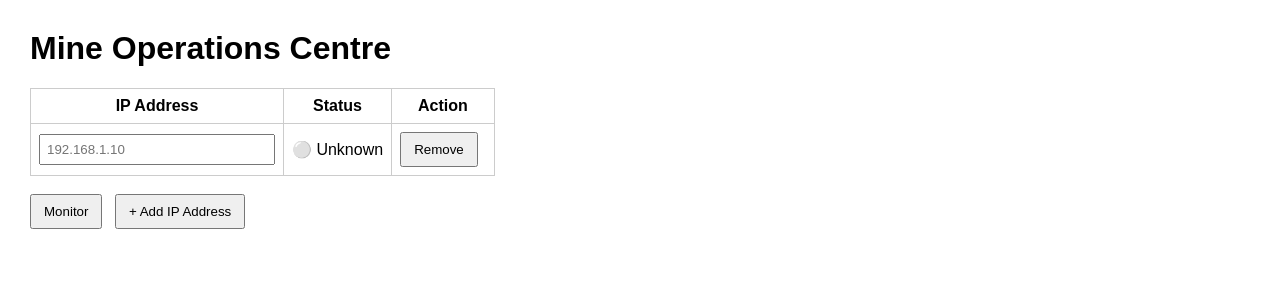
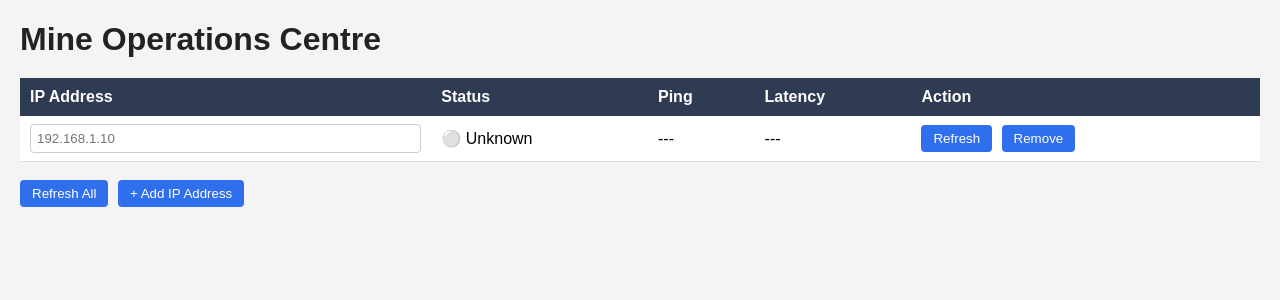
Before and after one commit to Ghostwhotypes/MineOperationsCentre, a Flask app: page / in a window 1280 px wide. Shown: the top 300 px of the page. Run offline with Flask 3, Linux system fonts and the light colour scheme.

Commit message:
Build 004 - Added ping and latency columns

```diff
--- a/server/app.py
+++ b/server/app.py
@@ -1,24 +1,54 @@
 from flask import Flask, render_template, request
 import subprocess
 import platform
+import re
 
 app = Flask(__name__)
 
 
 def ping(host):
     flag = "-n" if platform.system().lower() == "windows" else "-c"
+
     result = subprocess.run(
         ["ping", flag, "1", host],
         capture_output=True,
         text=True
     )
-    return result.returncode == 0
+
+    output = result.stdout
+
+    online = result.returncode == 0
+    ping_ms = None
+
+    match = re.search(r"time[=<]\s*(\d+)", output)
+
+    if match:
+        ping_ms = int(match.group(1))
+
+    if ping_ms is None:
+        latency = "---"
+    elif ping_ms <= 10:
+        latency = "Excellent"
+    elif ping_ms <= 30:
+        latency = "Good"
+    elif ping_ms <= 60:
+        latency = "Fair"
+    elif ping_ms <= 100:
+        latency = "Poor"
+    else:
+        latency = "Very Poor"
+
+    return {
+        "online": online,
+        "ping_ms": ping_ms,
+        "latency": latency
+    }
 
 
 @app.route("/", methods=["GET", "POST"])
 def index():
 
-    rows = [{"ip": "", "status": None}]
+    rows = [{"ip": "", "info": None}]
 
     if request.method == "POST":
 
@@ -27,29 +57,30 @@ def index():
         ips = request.form.getlist("ip")
 
         action = request.form.get("action")
-
         remove = request.form.get("remove")
 
         for ip in ips:
+
             ip = ip.strip()
 
-            status = None
+            info = None
 
-            if action == "monitor" and ip:
-                status = ping(ip)
+            if action in ("monitor", "refresh") and ip:
+                info = ping(ip)
 
             rows.append(
                 {
                     "ip": ip,
-                    "status": status
+                    "info": info
                 }
             )
 
         if action == "add":
             rows.append(
+
                 {
                     "ip": "",
-                    "status": None
+                    "info": None
                 }
             )
 
@@ -60,7 +91,7 @@ def index():
             rows.append(
                 {
                     "ip": "",
-                    "status": None
+                    "info": None
                 }
             )
 
--- a/server/static/style.css
+++ b/server/static/style.css
@@ -1 +1,72 @@
-body{font-family:Arial;margin:30px}table{border-collapse:collapse}td,th{padding:8px;border:1px solid #ccc}input{width:220px;padding:6px}button{margin-right:8px;padding:8px 12px}
+body {
+    font-family: Arial, Helvetica, sans-serif;
+    background: #f4f4f4;
+    margin: 20px;
+}
+
+h1 {
+    margin-bottom: 20px;
+    color: #222;
+}
+
+table {
+    width: 100%;
+    border-collapse: collapse;
+    background: #ffffff;
+}
+
+th {
+    background: #2f3b52;
+    color: white;
+    padding: 10px;
+    text-align: left;
+}
+
+td {
+    padding: 8px 10px;
+    border-bottom: 1px solid #dddddd;
+}
+
+tr:hover {
+    background: #f5f8fc;
+}
+
+input[type="text"] {
+    width: 100%;
+    padding: 6px;
+    border: 1px solid #cccccc;
+    border-radius: 4px;
+    box-sizing: border-box;
+}
+
+button {
+    padding: 6px 12px;
+    margin-right: 5px;
+    border: none;
+    border-radius: 4px;
+    background: #2f6fed;
+    color: white;
+    cursor: pointer;
+}
+
+button:hover {
+    background: #1d4fb5;
+}
+
+.controls {
+    margin-top: 20px;
+}
+
+.status-online {
+    color: #0b8f3a;
+    font-weight: bold;
+}
+
+.status-offline {
+    color: #c62828;
+    font-weight: bold;
+}
+
+.status-unknown {
+    color: #777777;
+}
--- a/server/templates/index.html
+++ b/server/templates/index.html
@@ -21,6 +21,8 @@
 <tr>
     <th>IP Address</th>
     <th>Status</th>
+    <th>Ping</th>
+    <th>Latency</th>
     <th>Action</th>
 </tr>
 
@@ -40,12 +42,36 @@
 
 <td>
 
-{% if row.status == True %}
-🟢 Online
-{% elif row.status == False %}
-🔴 Offline
+{% if row.info %}
+
+    {% if row.info.online %}
+        🟢 Online
+    {% else %}
+        🔴 Offline
+    {% endif %}
+
 {% else %}
 ⚪ Unknown
+{% endif %}
+
+</td>
+
+<td>
+
+{% if row.info and row.info.ping_ms is not none %}
+{{ row.info.ping_ms }} ms
+{% else %}
+---
+{% endif %}
+
+</td>
+
+<td>
+
+{% if row.info %}
+{{ row.info.latency }}
+{% else %}
+---
 {% endif %}
 
 </td>
@@ -55,9 +81,18 @@
 <button
     type="submit"
     name="action"
+    value="refresh">
+
+Refresh
+
+</button>
+
+<button
+    type="submit"
+    name="action"
     value="remove">
 
-    Remove
+Remove
 
 </button>
 
@@ -81,7 +116,7 @@
     name="action"
     value="monitor">
 
-Monitor
+Refresh All
 
 </button>
 
```
